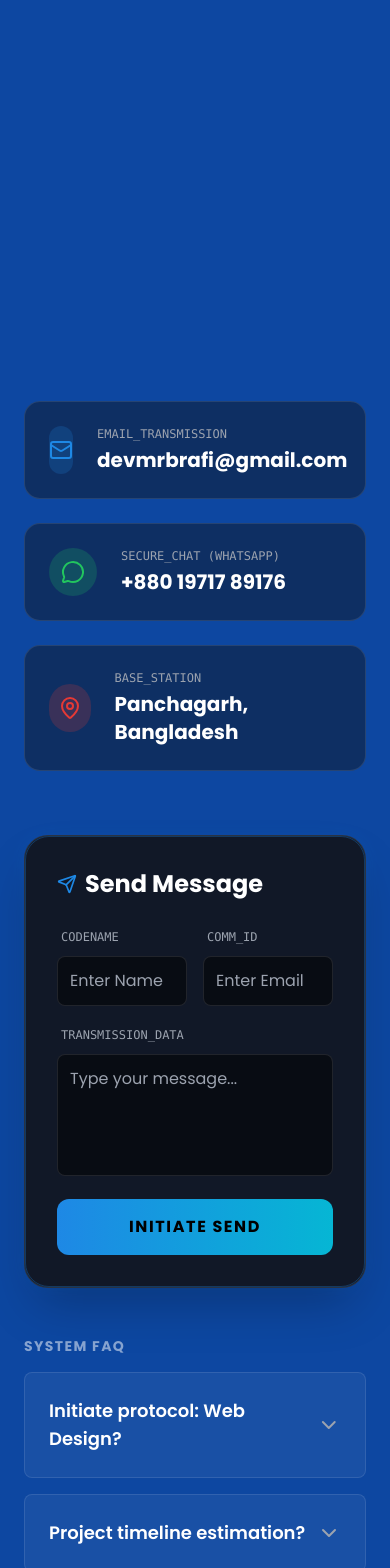
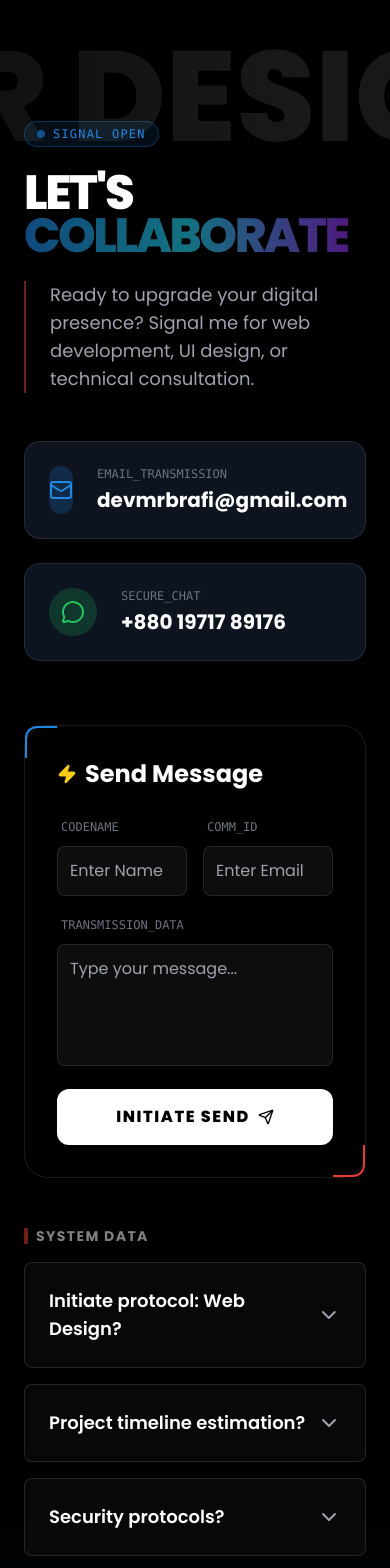
Before and after one commit to MRBRAFI/My-Portfolio, a React (Vite) app: page / in a window 390 px wide. Shown: the part 7980-9548 px from the top of the page. Built offline with nearby package versions, Linux system fonts and the light colour scheme.

Commit message:
Upgraded Footer visuals and updated Favicon

```diff
--- a/index.html
+++ b/index.html
@@ -2,7 +2,7 @@
 <html lang="en">
   <head>
     <meta charset="UTF-8" />
-    <link rel="icon" type="image/svg+xml" href="/vite.svg" />
+    <link rel="icon" type="image/svg+xml" href="https://i.ibb.co.com/N2V2R5My/MRB-logo-by-AI.jpg" />
     <meta name="viewport" content="width=device-width, initial-scale=1.0" />
     <title>MRB RAFI - Portfolio</title>
     <link rel="preconnect" href="https://fonts.googleapis.com" />
--- a/src/components/Footer.jsx
+++ b/src/components/Footer.jsx
@@ -1,6 +1,6 @@
 import React, { useState, useRef } from 'react';
 import { motion, AnimatePresence } from 'framer-motion';
-import { ChevronDown, ChevronUp, Mail, Phone, MapPin, Send, MessageCircle } from 'lucide-react';
+import { ChevronDown, ChevronUp, Mail, Phone, MapPin, Send, MessageCircle, ArrowUp, Zap } from 'lucide-react';
 import gsap from 'gsap';
 import { useGSAP } from '@gsap/react';
 import { ScrollTrigger } from 'gsap/ScrollTrigger';
@@ -27,7 +27,7 @@ const FAQItem = ({ question, answer }) => {
     <div className="bg-white/5 border border-white/10 hover:border-brand-blue/50 rounded-lg overflow-hidden mb-4 transition-all duration-300">
       <button
         onClick={() => setIsOpen(!isOpen)}
-        className="w-full flex justify-between items-center p-6 text-left focus:outline-none"
+        className="w-full flex justify-between items-center p-6 text-left focus:outline-none bg-black/40 hover:bg-white/5 transition-colors"
       >
         <div className="flex items-center gap-3">
             <span className="text-brand-blue font-mono text-xs hidden md:block">{isOpen ? '[-]' : '[+]'}</span>
@@ -43,7 +43,7 @@ const FAQItem = ({ question, answer }) => {
             exit={{ height: 0, opacity: 0 }}
             transition={{ duration: 0.3 }}
           >
-            <div className="p-6 pt-0 text-gray-300 leading-relaxed font-mono text-sm border-t border-white/5">
+            <div className="p-6 pt-0 text-gray-300 leading-relaxed font-mono text-sm border-t border-white/5 bg-black/20">
               {`> ${answer}`}
             </div>
           </motion.div>
@@ -58,136 +58,152 @@ const Footer = () => {
   const containerRef = useRef(null);
 
   useGSAP(() => {
-    const textElements = gsap.utils.toArray('.reveal-text');
-    textElements.forEach((text) => {
-        gsap.fromTo(text,
-            { y: 50, opacity: 0 },
-            {
-                y: 0,
-                opacity: 1,
+    // 1. Reveal Footer Content
+    gsap.from(".footer-content", {
+        y: 100,
+        opacity: 0,
         duration: 1,
         stagger: 0.1,
         ease: "power2.out",
         scrollTrigger: {
-                    trigger: text,
-                    start: "top 85%",
-                    toggleActions: "play none none reverse"
+            trigger: "#contact",
+            start: "top 80%",
         }
-            }
-        );
     });
+
+    // 2. Infinite Marquee Animation (GSAP Fallback or enhancement)
+    // Using Tailwind animate-[scroll] for main logic, but GSAP can refine
   }, { scope: containerRef });
 
   const handleSubmit = (e) => {
       e.preventDefault();
-      // Logic for sending
       alert('Transmission Sent! (Simulated)');
   };
 
+  const scrollToTop = () => {
+      window.scrollTo({ top: 0, behavior: 'smooth' });
+  };
+
   return (
-    <footer ref={containerRef} id="contact" className="bg-transparent py-24 px-6 relative overflow-hidden">
+    <footer ref={containerRef} id="contact" className="relative pt-32 pb-10 overflow-hidden bg-black">
 
+        {/* --- 1. PERSPECTIVE GRID FLOOR --- */}
+        <div className="absolute bottom-0 left-0 right-0 h-[600px] pointer-events-none z-0">
+             <div className="w-full h-full bg-[linear-gradient(to_bottom,transparent_0%,transparent_50%,rgba(30,136,229,0.1)_100%)]"></div>
+             {/* Grid Lines */}
+             <div
+                className="absolute inset-0 bg-[linear-gradient(rgba(30,136,229,0.2)_1px,transparent_1px),linear-gradient(90deg,rgba(30,136,229,0.2)_1px,transparent_1px)] bg-[size:40px_40px] opacity-20"
+                style={{ transform: "perspective(500px) rotateX(60deg) translateY(0px) scale(2)", transformOrigin: "bottom center" }}
+             ></div>
+        </div>
 
+        {/* --- 2. INFINITE SCROLLING MARQUEE --- */}
+        <div className="absolute top-10 left-0 w-full overflow-hidden whitespace-nowrap opacity-10 pointer-events-none select-none">
+            <div className="inline-block animate-[marquee_20s_linear_infinite]">
+                 <span className="text-9xl font-black text-transparent bg-clip-text bg-gradient-to-r from-transparent via-white to-transparent mx-4">DEVELOPER DESIGNER CREATOR</span>
+                 <span className="text-9xl font-black text-transparent bg-clip-text bg-gradient-to-r from-transparent via-white to-transparent mx-4">DEVELOPER DESIGNER CREATOR</span>
+            </div>
+        </div>
 
-      <div className="container mx-auto max-w-7xl relative z-10 flex flex-col lg:flex-row gap-16">
+        <div className="container mx-auto max-w-7xl relative z-10 flex flex-col lg:flex-row gap-16 px-6">
 
             {/* LEFT: Contact & Info */}
-        <div className="flex-1 space-y-12">
+            <div className="flex-1 space-y-12 footer-content">
                 <div>
-                 <p className="reveal-text text-brand-red font-mono text-xs tracking-[0.5em] mb-4">COMMUNICATION_LINK_ESTABLISHED</p>
-                 <h2 className="reveal-text text-5xl md:text-7xl font-black text-white uppercase tracking-tighter mb-6">
-                    Let's <span className="text-transparent bg-clip-text bg-gradient-to-r from-brand-blue to-cyan-400">Collaborate</span>
+                     <div className="inline-flex items-center gap-2 px-3 py-1 rounded-full border border-brand-blue/30 bg-brand-blue/10 mb-6">
+                        <div className="w-2 h-2 bg-brand-blue rounded-full animate-pulse"></div>
+                        <span className="text-brand-blue font-mono text-xs tracking-widest uppercase">Signal Open</span>
+                     </div>
+
+                     <h2 className="text-5xl md:text-7xl font-black text-white uppercase tracking-tighter mb-6 leading-[0.9]">
+                        Let's <br />
+                        <span className="text-transparent bg-clip-text bg-gradient-to-r from-brand-blue via-cyan-400 to-purple-600 animate-pulse">Collaborate</span>
                      </h2>
-                 <p className="reveal-text text-gray-400 text-lg max-w-xl">
+                     <p className="text-gray-400 text-lg max-w-xl border-l-2 border-brand-red/50 pl-6">
                         Ready to upgrade your digital presence? Signal me for web development, UI design, or technical consultation.
                      </p>
                 </div>
 
                 <div className="grid gap-6">
-                <div className="group relative bg-gray-900/50 border border-white/10 p-6 rounded-2xl flex items-center gap-6 hover:bg-white/5 transition-colors overflow-hidden">
-                     {/* Hover Glow */}
-                     <div className="absolute inset-0 bg-gradient-to-r from-brand-blue/20 to-transparent translate-x-[-100%] group-hover:translate-x-0 transition-transform duration-500"></div>
-                     <div className="relative z-10 w-12 h-12 rounded-full bg-brand-blue/20 flex items-center justify-center text-brand-blue group-hover:scale-110 transition-transform">
+                    {/* Social Cards with Holographic Hover */}
+                    <div className="group relative bg-gray-900/80 backdrop-blur-md border border-white/10 p-6 rounded-2xl flex items-center gap-6 hover:border-brand-blue/50 transition-all duration-300 overflow-hidden">
+                         <div className="absolute inset-0 bg-gradient-to-r from-brand-blue/10 to-transparent translate-x-[-100%] group-hover:translate-x-0 transition-transform duration-500"></div>
+                         <div className="relative z-10 w-12 h-12 rounded-full bg-brand-blue/20 flex items-center justify-center text-brand-blue group-hover:rotate-12 transition-transform">
                             <Mail size={24} />
                          </div>
                          <div className="relative z-10">
-                         <p className="text-xs text-gray-400 font-mono mb-1">EMAIL_TRANSMISSION</p>
-                         <h3 className="text-xl md:text-2xl font-bold text-white">devmrbrafi@gmail.com</h3>
+                             <p className="text-xs text-gray-500 font-mono mb-1">EMAIL_TRANSMISSION</p>
+                             <h3 className="text-xl md:text-2xl font-bold text-white group-hover:text-brand-blue transition-colors">devmrbrafi@gmail.com</h3>
                          </div>
                     </div>
 
-                <div className="group relative bg-gray-900/50 border border-white/10 p-6 rounded-2xl flex items-center gap-6 hover:bg-white/5 transition-colors overflow-hidden">
-                     <div className="absolute inset-0 bg-gradient-to-r from-green-500/20 to-transparent translate-x-[-100%] group-hover:translate-x-0 transition-transform duration-500"></div>
-                     <div className="relative z-10 w-12 h-12 rounded-full bg-green-500/20 flex items-center justify-center text-green-500 group-hover:scale-110 transition-transform">
+                    <div className="group relative bg-gray-900/80 backdrop-blur-md border border-white/10 p-6 rounded-2xl flex items-center gap-6 hover:border-green-500/50 transition-all duration-300 overflow-hidden">
+                         <div className="absolute inset-0 bg-gradient-to-r from-green-500/10 to-transparent translate-x-[-100%] group-hover:translate-x-0 transition-transform duration-500"></div>
+                         <div className="relative z-10 w-12 h-12 rounded-full bg-green-500/20 flex items-center justify-center text-green-500 group-hover:rotate-12 transition-transform">
                             <MessageCircle size={24} />
                          </div>
                          <div className="relative z-10">
-                         <p className="text-xs text-gray-400 font-mono mb-1">SECURE_CHAT (WHATSAPP)</p>
-                         <h3 className="text-xl md:text-2xl font-bold text-white">+880 19717 89176</h3>
-                     </div>
-                </div>
-
-                <div className="group relative bg-gray-900/50 border border-white/10 p-6 rounded-2xl flex items-center gap-6 hover:bg-white/5 transition-colors overflow-hidden">
-                     <div className="absolute inset-0 bg-gradient-to-r from-brand-red/20 to-transparent translate-x-[-100%] group-hover:translate-x-0 transition-transform duration-500"></div>
-                     <div className="relative z-10 w-12 h-12 rounded-full bg-brand-red/20 flex items-center justify-center text-brand-red group-hover:scale-110 transition-transform">
-                        <MapPin size={24} />
-                     </div>
-                     <div className="relative z-10">
-                         <p className="text-xs text-gray-400 font-mono mb-1">BASE_STATION</p>
-                         <h3 className="text-xl md:text-2xl font-bold text-white">Panchagarh, Bangladesh</h3>
+                             <p className="text-xs text-gray-500 font-mono mb-1">SECURE_CHAT</p>
+                             <h3 className="text-xl md:text-2xl font-bold text-white group-hover:text-green-500 transition-colors">+880 19717 89176</h3>
                          </div>
                     </div>
                 </div>
             </div>
 
             {/* RIGHT: Form & FAQ */}
-        <div className="flex-1 space-y-12">
+            <div className="flex-1 space-y-12 footer-content">
 
                 {/* Holographic Form */}
-            <div className="relative p-8 rounded-3xl bg-gray-900 border border-white/10 shadow-2xl">
-                {/* Neon Border Effect */}
-                <div className="absolute inset-0 rounded-3xl border border-brand-blue/30 shadow-[0_0_15px_rgba(30,136,229,0.1)] pointer-events-none"></div>
+                <div className="relative p-8 rounded-3xl bg-black/60 border border-white/10 shadow-[0_0_50px_rgba(0,0,0,0.5)] backdrop-blur-xl group hover:border-white/20 transition-all">
+                    {/* Corner Accents */}
+                    <div className="absolute top-0 left-0 w-8 h-8 border-t-2 border-l-2 border-brand-blue rounded-tl-xl"></div>
+                    <div className="absolute bottom-0 right-0 w-8 h-8 border-b-2 border-r-2 border-brand-red rounded-br-xl"></div>
 
                     <h3 className="text-2xl font-bold text-white mb-6 flex items-center gap-2">
-                    <Send size={20} className="text-brand-blue" /> Send Message
+                        <Zap size={20} className="text-yellow-400 fill-yellow-400" /> Send Message
                     </h3>
 
                     <form className="space-y-4" onSubmit={handleSubmit}>
                         <div className="grid grid-cols-2 gap-4">
                             <div className="space-y-2">
-                            <label className="text-xs font-mono text-gray-400 ml-1">CODENAME</label>
+                                <label className="text-xs font-mono text-gray-500 ml-1">CODENAME</label>
                                 <input
                                     type="text"
                                     placeholder="Enter Name"
-                                className="w-full bg-black/50 border border-white/10 rounded-lg p-3 text-white focus:border-brand-blue focus:outline-none focus:ring-1 focus:ring-brand-blue transition-all"
+                                    className="w-full bg-white/5 border border-white/10 rounded-lg p-3 text-white focus:border-brand-blue focus:shadow-[0_0_15px_rgba(30,136,229,0.2)] focus:outline-none transition-all"
                                 />
                             </div>
                             <div className="space-y-2">
-                            <label className="text-xs font-mono text-gray-400 ml-1">COMM_ID</label>
+                                <label className="text-xs font-mono text-gray-500 ml-1">COMM_ID</label>
                                 <input
                                     type="email"
                                     placeholder="Enter Email"
-                                className="w-full bg-black/50 border border-white/10 rounded-lg p-3 text-white focus:border-brand-blue focus:outline-none focus:ring-1 focus:ring-brand-blue transition-all"
+                                    className="w-full bg-white/5 border border-white/10 rounded-lg p-3 text-white focus:border-brand-blue focus:shadow-[0_0_15px_rgba(30,136,229,0.2)] focus:outline-none transition-all"
                                 />
                             </div>
                         </div>
                         <div className="space-y-2">
-                        <label className="text-xs font-mono text-gray-400 ml-1">TRANSMISSION_DATA</label>
+                            <label className="text-xs font-mono text-gray-500 ml-1">TRANSMISSION_DATA</label>
                             <textarea
                                 rows="4"
                                 placeholder="Type your message..."
-                            className="w-full bg-black/50 border border-white/10 rounded-lg p-3 text-white focus:border-brand-blue focus:outline-none focus:ring-1 focus:ring-brand-blue transition-all resize-none"
+                                className="w-full bg-white/5 border border-white/10 rounded-lg p-3 text-white focus:border-brand-blue focus:shadow-[0_0_15px_rgba(30,136,229,0.2)] focus:outline-none transition-all resize-none"
                             ></textarea>
                         </div>
-                    <button type="submit" className="w-full bg-gradient-to-r from-brand-blue to-cyan-500 text-black font-bold py-4 rounded-xl hover:shadow-[0_0_20px_rgba(30,136,229,0.4)] hover:scale-[1.02] transition-all uppercase tracking-widest">
-                        Initiate Send
+                        <button type="submit" className="w-full relative overflow-hidden group/btn bg-white text-black font-black py-4 rounded-xl hover:scale-[1.01] transition-all">
+                            <span className="relative z-10 flex items-center justify-center gap-2 uppercase tracking-widest">
+                                Initiate Send <Send size={16} />
+                            </span>
+                            <div className="absolute inset-0 bg-gradient-to-r from-brand-blue via-cyan-400 to-brand-blue opacity-0 group-hover/btn:opacity-100 transition-opacity duration-300"></div>
                         </button>
                     </form>
                 </div>
 
-             {/* FAQ - Compact */}
+                 {/* FAQ */}
                  <div>
-                <h3 className="text-white font-bold mb-4 opacity-50 uppercase tracking-widest text-sm">System FAQ</h3>
+                    <h3 className="text-white font-bold mb-4 opacity-50 uppercase tracking-widest text-sm flex items-center gap-2">
+                        <span className="w-1 h-4 bg-brand-red"></span> System Data
+                    </h3>
                     {faqData.map((item, index) => (
                         <FAQItem key={index} {...item} />
                     ))}
@@ -197,10 +213,20 @@ const Footer = () => {
 
         </div>
 
-      <div className="text-center mt-24 pt-8 border-t border-white/5">
-        <p className="text-gray-500 font-mono text-sm">
-            &copy; {new Date().getFullYear()} MRB RAFI. SYSTEMS ONLINE.
+        {/* --- BOTTOM BAR --- */}
+        <div className="container mx-auto px-6 mt-20 pt-8 border-t border-white/5 flex flex-col md:flex-row justify-between items-center relative z-10">
+             <p className="text-gray-600 font-mono text-xs uppercase tracking-widest">
+                &copy; {new Date().getFullYear()} MRB RAFI. All Systems Functional.
              </p>
+
+             {/* Back to Top Rocket */}
+             <button
+                onClick={scrollToTop}
+                className="group mt-4 md:mt-0 px-6 py-2 bg-white/5 border border-white/10 rounded-full flex items-center gap-2 hover:bg-white hover:text-black transition-all duration-300"
+             >
+                <span className="text-xs font-bold uppercase tracking-widest">System Lift</span>
+                <ArrowUp size={14} className="group-hover:-translate-y-1 transition-transform" />
+             </button>
         </div>
 
     </footer>
--- a/src/index.css
+++ b/src/index.css
@@ -54,6 +54,11 @@
 @keyframes shine {
     0% { transform: translateX(-200%); }
     100% { transform: translateX(300%); }
+}
+
+@keyframes marquee {
+    0% { transform: translateX(0%); }
+    100% { transform: translateX(-50%); }
 }
 
 @keyframes spin-slow {
```
Lines whose indentation alone changed are shown as unchanged.
